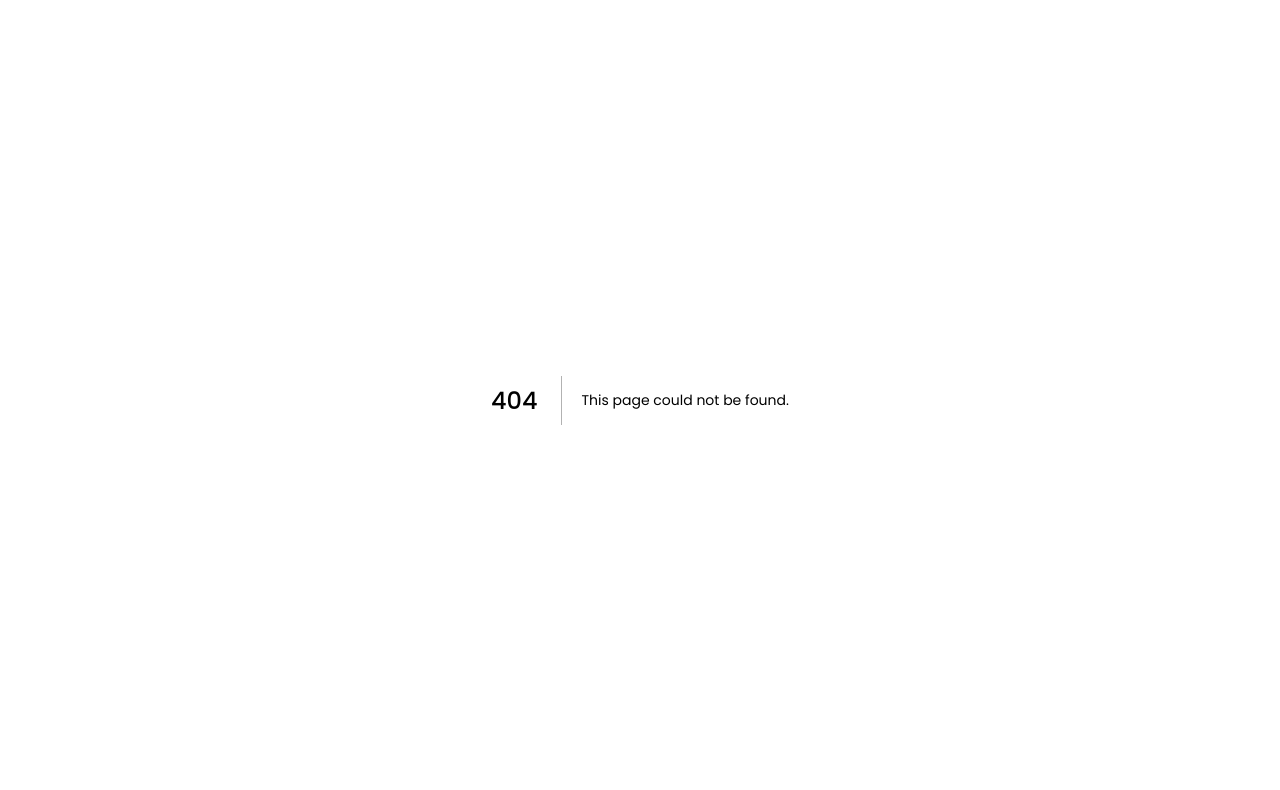
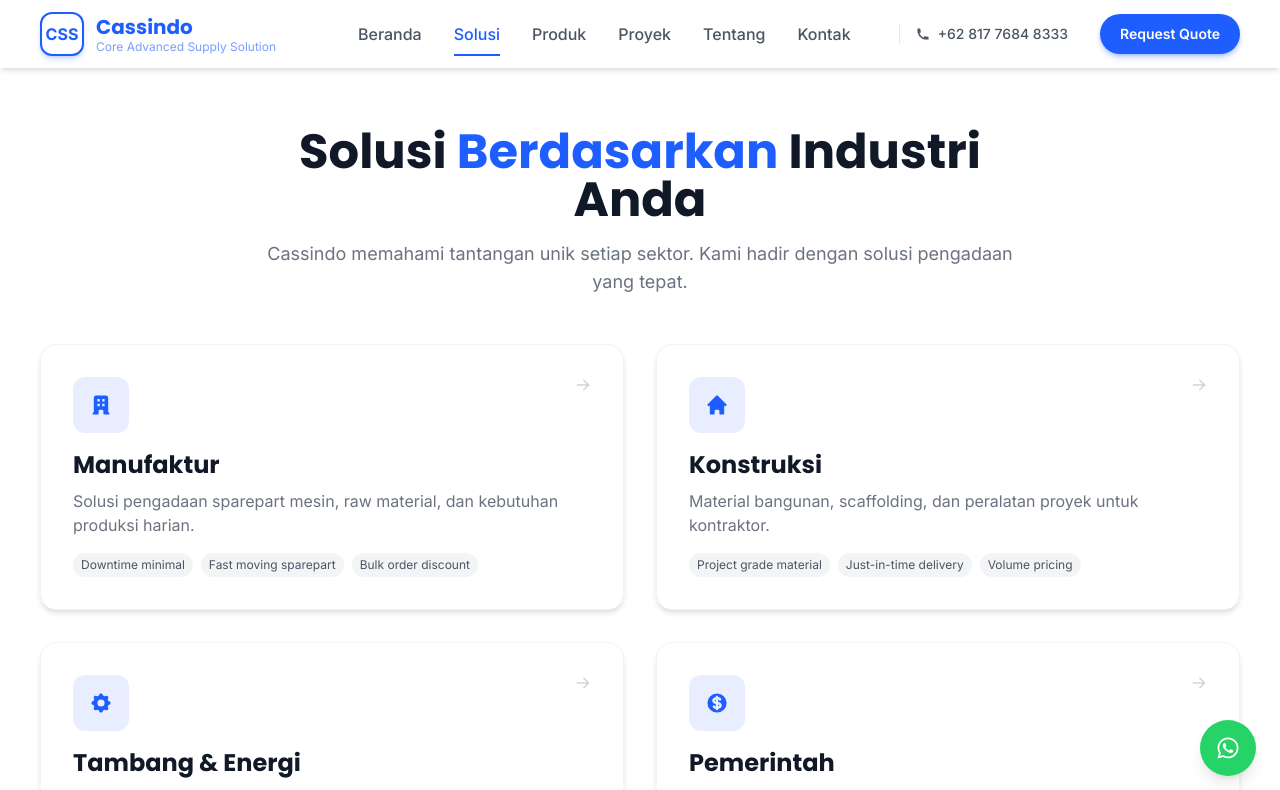
Before and after one commit to herlan-syihabudin/CASSINDO, a Next.js app: page /solutions in a window 1280 px wide. Before the commit this address had no page. Shown: the top 790 px of the page. Built offline with nearby package versions, Linux system fonts and the light colour scheme.

Commit message:
Add SolutionsPage component with industry solutions

```diff
--- /dev/null
+++ b/src/app/solutions/page.tsx
@@ -0,0 +1,88 @@
+import Link from 'next/link'
+import { HiArrowRight, HiOfficeBuilding, HiHome, HiCog, HiCurrencyDollar } from 'react-icons/hi'
+import Navbar from '@/components/Navbar'
+import Footer from '@/components/Footer'
+
+const solutions = [
+  {
+    slug: 'manufaktur',
+    title: 'Manufaktur',
+    description: 'Solusi pengadaan sparepart mesin, raw material, dan kebutuhan produksi harian.',
+    icon: HiOfficeBuilding,
+    benefits: ['Downtime minimal', 'Fast moving sparepart', 'Bulk order discount'],
+    image: '/images/manufaktur.jpg'
+  },
+  {
+    slug: 'konstruksi',
+    title: 'Konstruksi',
+    description: 'Material bangunan, scaffolding, dan peralatan proyek untuk kontraktor.',
+    icon: HiHome,
+    benefits: ['Project grade material', 'Just-in-time delivery', 'Volume pricing'],
+    image: '/images/konstruksi.jpg'
+  },
+  {
+    slug: 'tambang',
+    title: 'Tambang & Energi',
+    description: 'Alat berat, komponen hydraulic, dan safety equipment untuk site tambang.',
+    icon: HiCog,
+    benefits: ['Heavy duty parts', 'Quick ship to site', 'Technical support'],
+    image: '/images/tambang.jpg'
+  },
+  {
+    slug: 'pemerintah',
+    title: 'Pemerintah',
+    description: 'Pengadaan barang/jasa dengan legalitas lengkap untuk tender.',
+    icon: HiCurrencyDollar,
+    benefits: ['Legalitas lengkap', 'NIB & NPWP', 'Pengalaman tender'],
+    image: '/images/pemerintah.jpg'
+  },
+]
+
+export default function SolutionsPage() {
+  return (
+    <>
+      <Navbar />
+      <main className="pt-32 pb-20">
+        <div className="container-custom">
+          <div className="text-center max-w-3xl mx-auto mb-12">
+            <h1 className="text-4xl md:text-5xl font-bold text-dark mb-4">
+              Solusi <span className="text-primary">Berdasarkan</span> Industri Anda
+            </h1>
+            <p className="text-gray-500 text-lg">
+              Cassindo memahami tantangan unik setiap sektor. Kami hadir dengan solusi pengadaan yang tepat.
+            </p>
+          </div>
+
+          <div className="grid md:grid-cols-2 gap-8">
+            {solutions.map((sol) => (
+              <Link
+                key={sol.slug}
+                href={`/solutions/${sol.slug}`}
+                className="group bg-white rounded-2xl p-8 shadow-md hover:shadow-2xl transition-all hover:-translate-y-1 border border-gray-100"
+              >
+                <div className="flex items-start justify-between mb-4">
+                  <div className="w-14 h-14 bg-primary/10 rounded-xl flex items-center justify-center">
+                    <sol.icon className="text-2xl text-primary" />
+                  </div>
+                  <HiArrowRight className="text-gray-300 group-hover:text-primary group-hover:translate-x-1 transition" />
+                </div>
+                <h2 className="text-2xl font-bold text-dark mb-2 group-hover:text-primary transition">
+                  {sol.title}
+                </h2>
+                <p className="text-gray-500 mb-4">{sol.description}</p>
+                <div className="flex flex-wrap gap-2">
+                  {sol.benefits.map((benefit) => (
+                    <span key={benefit} className="text-xs bg-gray-100 text-gray-600 px-2 py-1 rounded-full">
+                      {benefit}
+                    </span>
+                  ))}
+                </div>
+              </Link>
+            ))}
+          </div>
+        </div>
+      </main>
+      <Footer />
+    </>
+  )
+}
```
